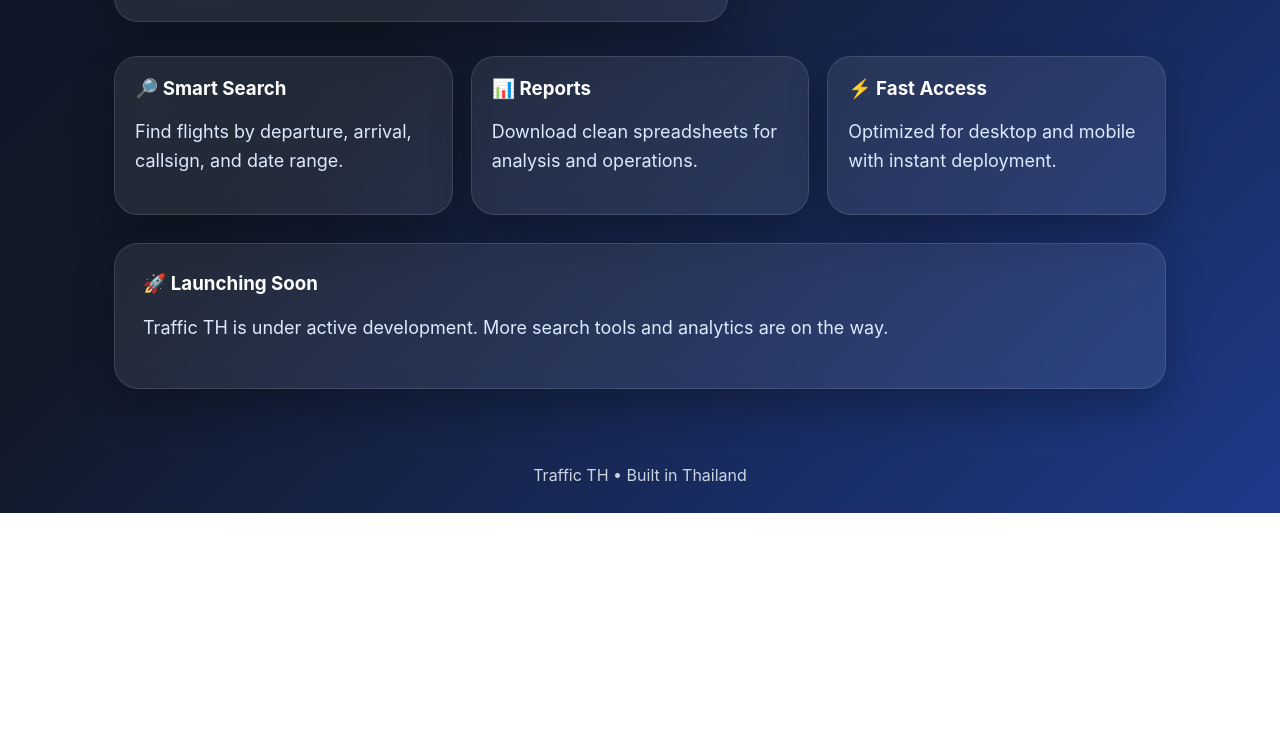
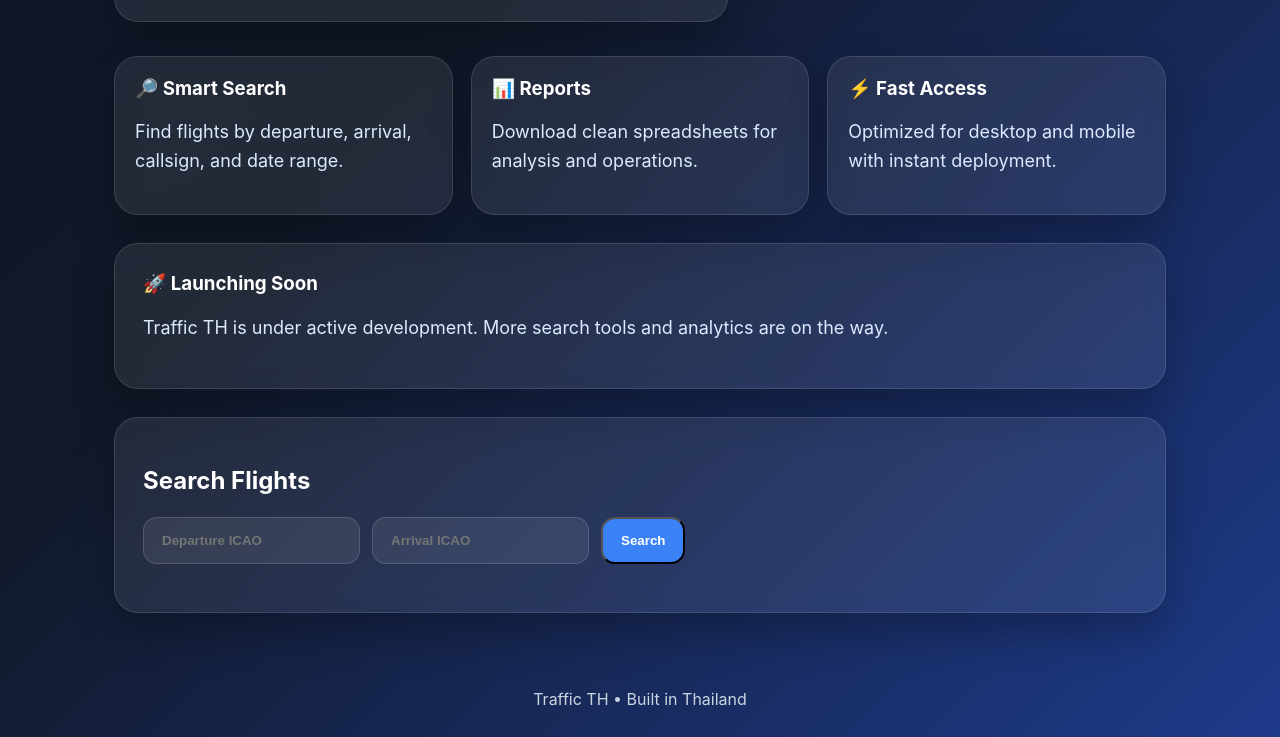
Before and after one commit to zporporz/ivaoth-portal, a plain HTML site: page index.html in a window 1280 px wide. Shown: the part 514-1251 px from the top of the page. Before the commit the page ends 1027 px from the top, so only its background shows below. Drawn offline with Linux system fonts and the light colour scheme.

Commit message:
Update index.html

```diff
--- a/index.html
+++ b/index.html
@@ -297,11 +297,54 @@
   </p>
 </section>
 
+<div class="card" style="margin-top:28px;">
+  <h2>Search Flights</h2>
+
+  <div class="cta">
+    <input id="dep" placeholder="Departure ICAO" class="btn secondary">
+    <input id="arr" placeholder="Arrival ICAO" class="btn secondary">
+    <button onclick="searchFlights()" class="btn primary">Search</button>
+  </div>
+
+  <div id="results" style="margin-top:20px;"></div>
+</div>
+
 </main>
 
 <div class="footer">
   Traffic TH • Built in Thailand
 </div>
 
+<script>
+async function searchFlights() {
+  const dep = document.getElementById("dep").value.toUpperCase();
+  const arr = document.getElementById("arr").value.toUpperCase();
+
+  const res = await fetch(
+    `https://ivaoth-bot.fly.dev/api/search?dep=${dep}&arr=${arr}`
+  );
+
+  const data = await res.json();
+
+  let html = "<table width='100%' style='color:white'>";
+  html += "<tr><th>Callsign</th><th>Aircraft</th><th>VID</th><th>Time</th></tr>";
+
+  data.forEach(f => {
+    html += `
+      <tr>
+        <td>${f.callsign}</td>
+        <td>${f.aircraft}</td>
+        <td>${f.vid}</td>
+        <td>${f.time}</td>
+      </tr>
+    `;
+  });
+
+  html += "</table>";
+
+  document.getElementById("results").innerHTML = html;
+}
+</script>
+
 </body>
 </html>
```
